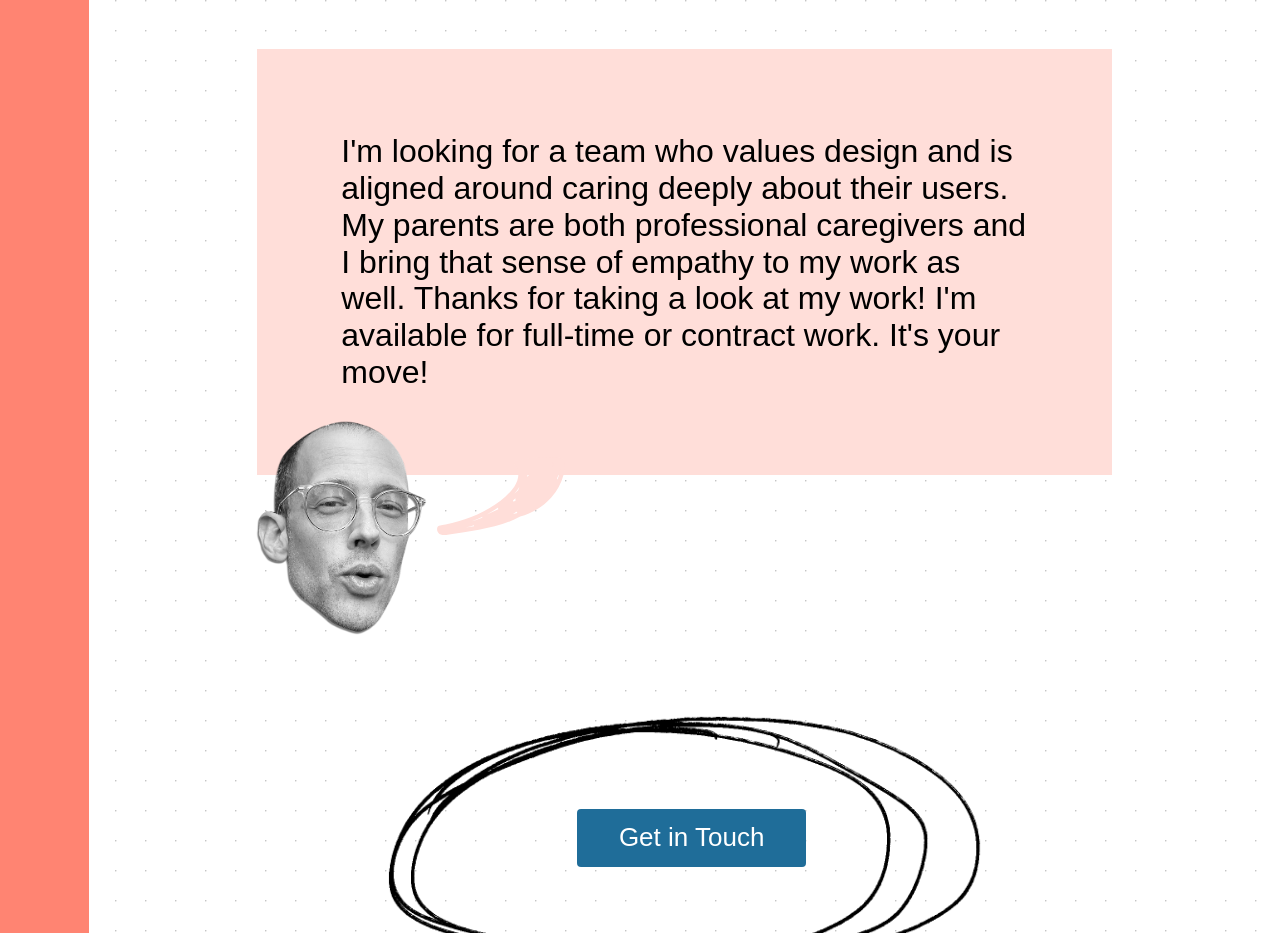
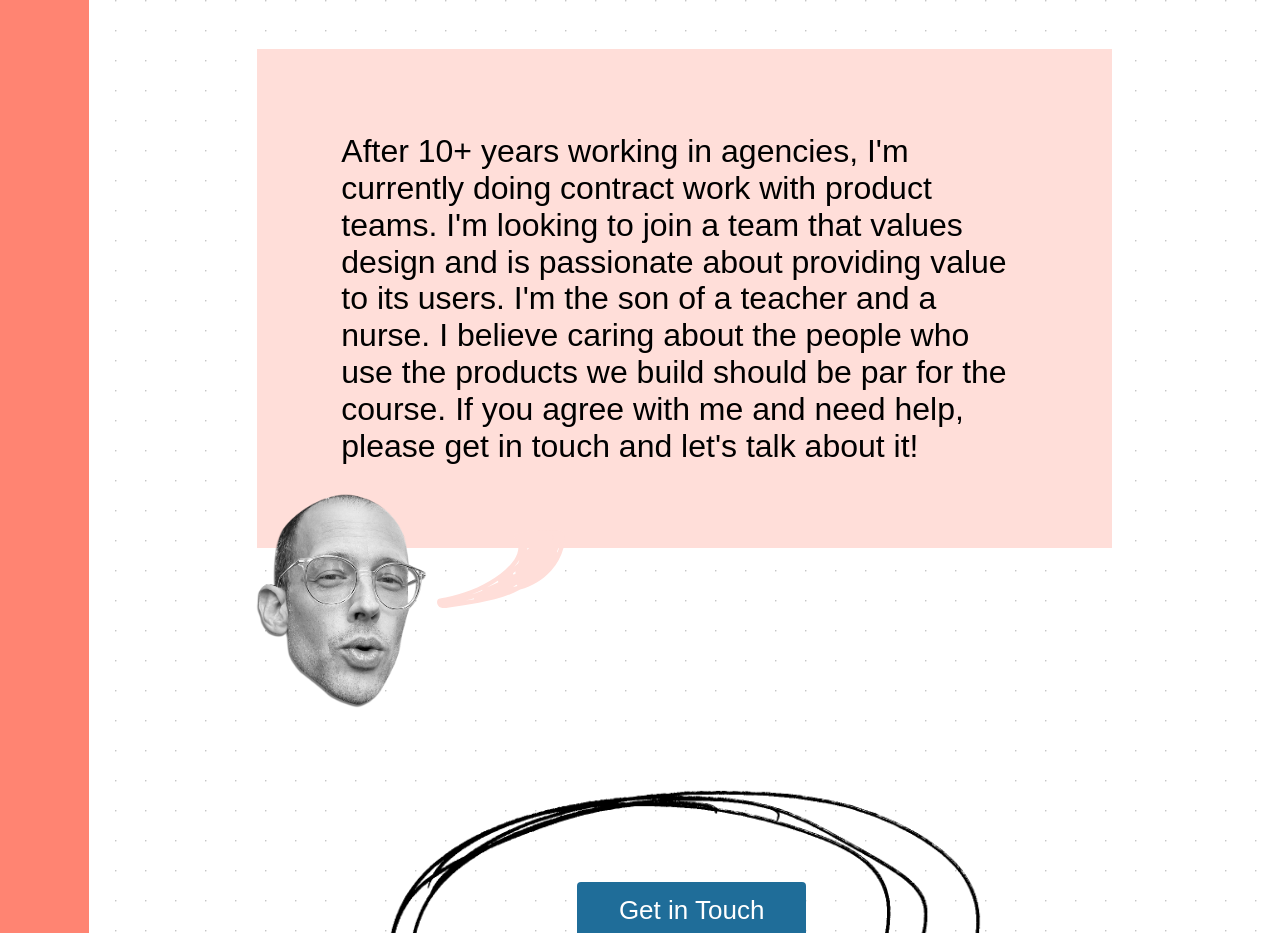
Before and after one commit to adam-is-tall/portfolio-site, a React (Create React App) app: page / in a window 1280 px wide. Shown: the part 4380-5313 px from the top of the page. Built offline with nearby package versions, Linux system fonts and the light colour scheme; a web font is replaced by a local one.

Commit message:
updated copy for ending

```diff
--- a/src/App.tsx
+++ b/src/App.tsx
@@ -182,8 +182,7 @@ export default function App() {
         <div className="relative p-md py-lg sm:p-lg md:p-lg lg:p-2xl">
           {/* <img className="absolute -right-52 top-0 w-2/12" src={shapeStack3} /> */}
           <ChatBubble frames={adamHeads3} className="mb-3xl">
-            I'm looking for a team who values design and is aligned around caring deeply about their users. My parents are both professional caregivers and I bring that sense of empathy to my work as well.
-            Thanks for taking a look at my work! I'm available for full-time or contract work. It's your move!
+            After 10+ years working in agencies, I'm currently doing contract work with product teams. I'm looking to join a team that values design and is passionate about providing value to its users. I'm the son of a teacher and a nurse. I believe caring about the people who use the products we build should be par for the course. If you agree with me and need help, please get in touch and let's talk about it!
           </ChatBubble>
           <div className="flex flex-col sm:flex-row items-center justify-center w-full space-y-sm sm:space-y-0 sm:space-x-sm pt-xl mt-xl">
             <img className="absolute object-center w-full md:w-1/2 transform transition hover:scale-105" src={sketchBigCircle} alt="Sketched Circle"/>
```
